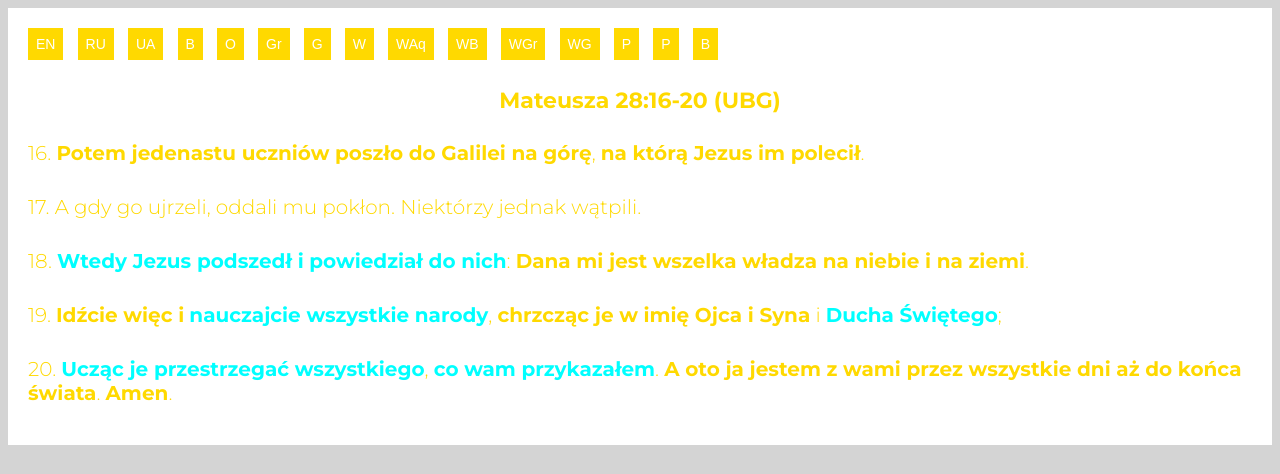
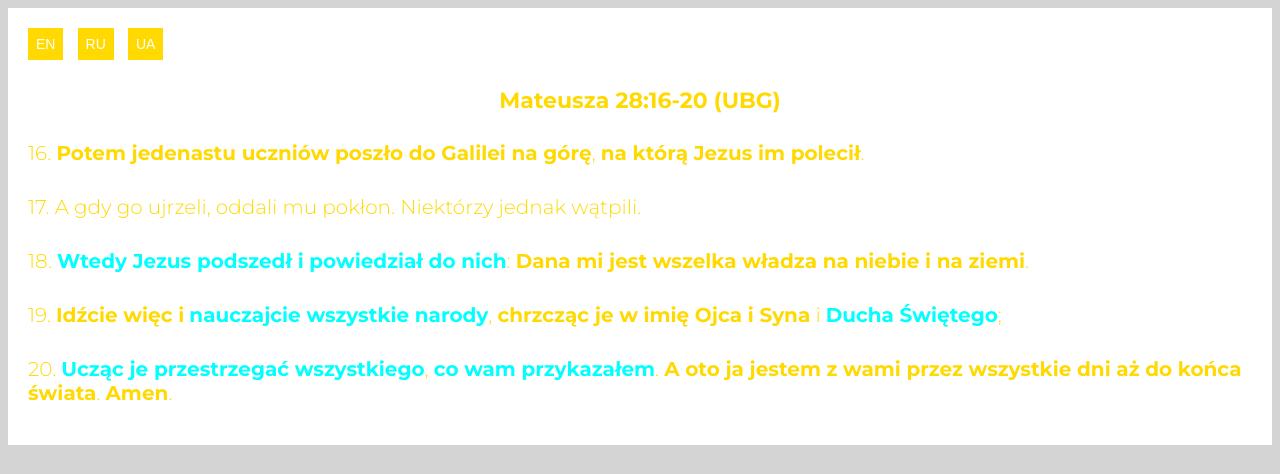
Before and after one commit to mr-front-end-dev/Bible-Verses-white-gold--PL, a plain HTML site: page index.html in a window 1280 px wide. Shown: the top 474 px of the page. Drawn offline with Linux system fonts and the light colour scheme.

Commit message:
links deleted

```diff
--- a/index.html
+++ b/index.html
@@ -16,18 +16,6 @@
       <button class="section__button"><a class="section__button--link" href="https://mr-front-end-dev.github.io/Bible-Verses-white-gold--EN/">EN</a></button>
       <button class="section__button"><a class="section__button--link" href="https://mr-front-end-dev.github.io/Bible-Verses-white-gold--RU/">RU</a></button>
       <button class="section__button"><a class="section__button--link" href="https://mr-front-end-dev.github.io/Bible-Verses-white-gold--UA/">UA</a></button>
-      <button class="section__button"><a class="section__button--link" href="https://mr-front-end-dev.github.io/Bible-Verses-b--PL/">B</a></button>
-      <button class="section__button"><a class="section__button--link" href="https://mr-front-end-dev.github.io/Bible-Verses-orange--PL/">O</a></button>
-      <button class="section__button"><a class="section__button--link" href="https://mr-front-end-dev.github.io/Bible-Verses-g--PL/">Gr</a></button>
-      <button class="section__button"><a class="section__button--link" href="https://mr-front-end-dev.github.io/Bible-Verses-grey--PL/">G</a></button>
-      <button class="section__button"><a class="section__button--link" href="https://mr-front-end-dev.github.io/Bible-Verses-w--PL/">W</a></button>
-      <button class="section__button"><a class="section__button--link" href="https://mr-front-end-dev.github.io/Bible-Verses-white-aqua--PL/">WAq</a></button>
-      <button class="section__button"><a class="section__button--link" href="https://mr-front-end-dev.github.io/Bible-Verses-white-blue--PL/">WB</a></button>
-      <button class="section__button"><a class="section__button--link" href="https://mr-front-end-dev.github.io/Bible-Verses-white-green--PL/">WGr</a></button>
-      <button class="section__button"><a class="section__button--link" href="https://mr-front-end-dev.github.io/Bible-Verses-white-grey--PL/">WG</a></button>
-      <button class="section__button"><a class="section__button--link" href="https://mr-front-end-dev.github.io/Bible-Verses-p--PL/">P</a></button>
-      <button class="section__button"><a class="section__button--link" href="https://mr-front-end-dev.github.io/Bible-Verses-pink--PL/">P</a></button>
-      <button class="section__button"><a class="section__button--link" href="https://mr-front-end-dev.github.io/Bible-Verses-brown--PL/">B</a></button>
       <section class="section__content--text">
         <h1 class="section--h1">Mateusza 28:16-20 (UBG)</h1>
         <p class="section--paragraph">16. <span class="section--bold">Potem jedenastu uczniów poszło do Galilei na górę</span>, <span class="section--bold">na którą Jezus im polecił</span>.</p>
@@ -57,11 +45,6 @@
             II Tymoteusza 3:14-17 (UBG)
           </p>
         </a>
-        <a class="section--link section--bold" href="https://mr-front-end-dev.github.io/Bible-Verses-g--PL/">
-          <p>
-            Lamentacje 3:22-27 (UBG)
-          </p>
-        </a>
       </section>
     </main>
 </body>
```
